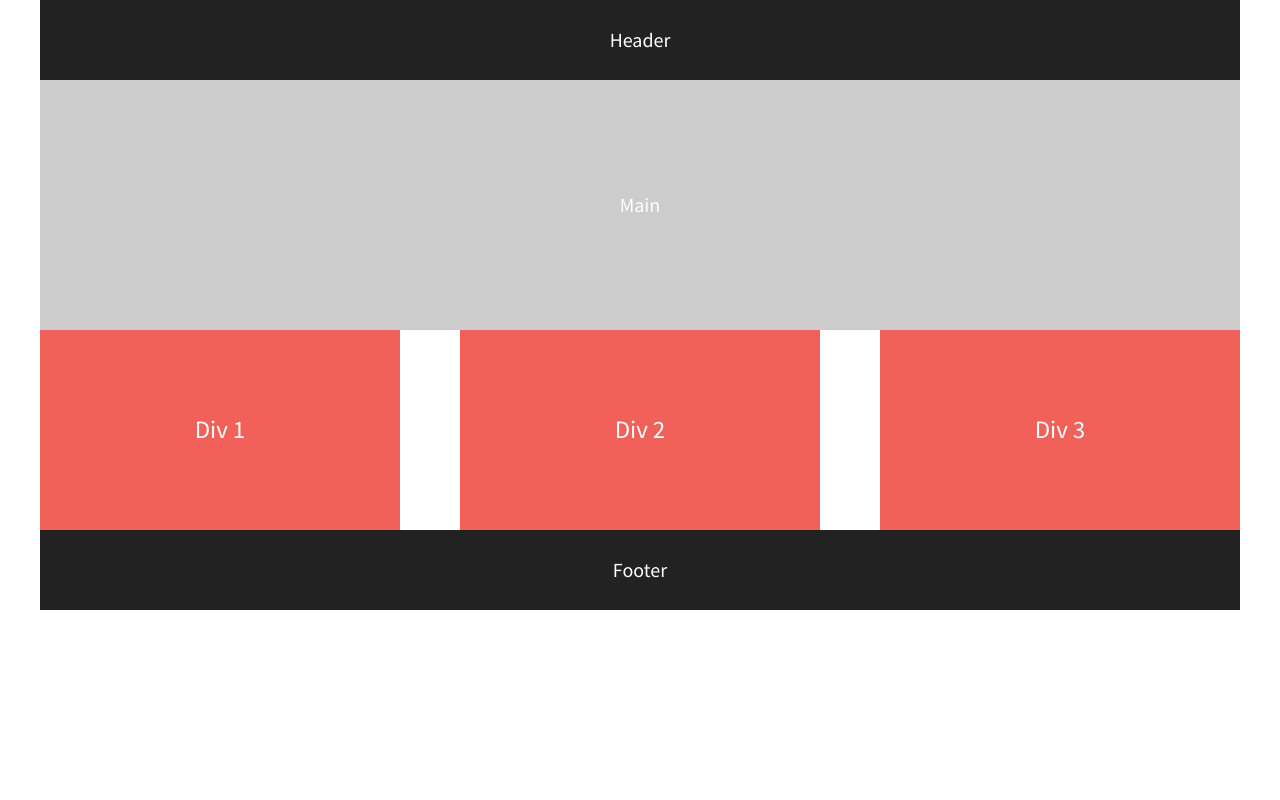
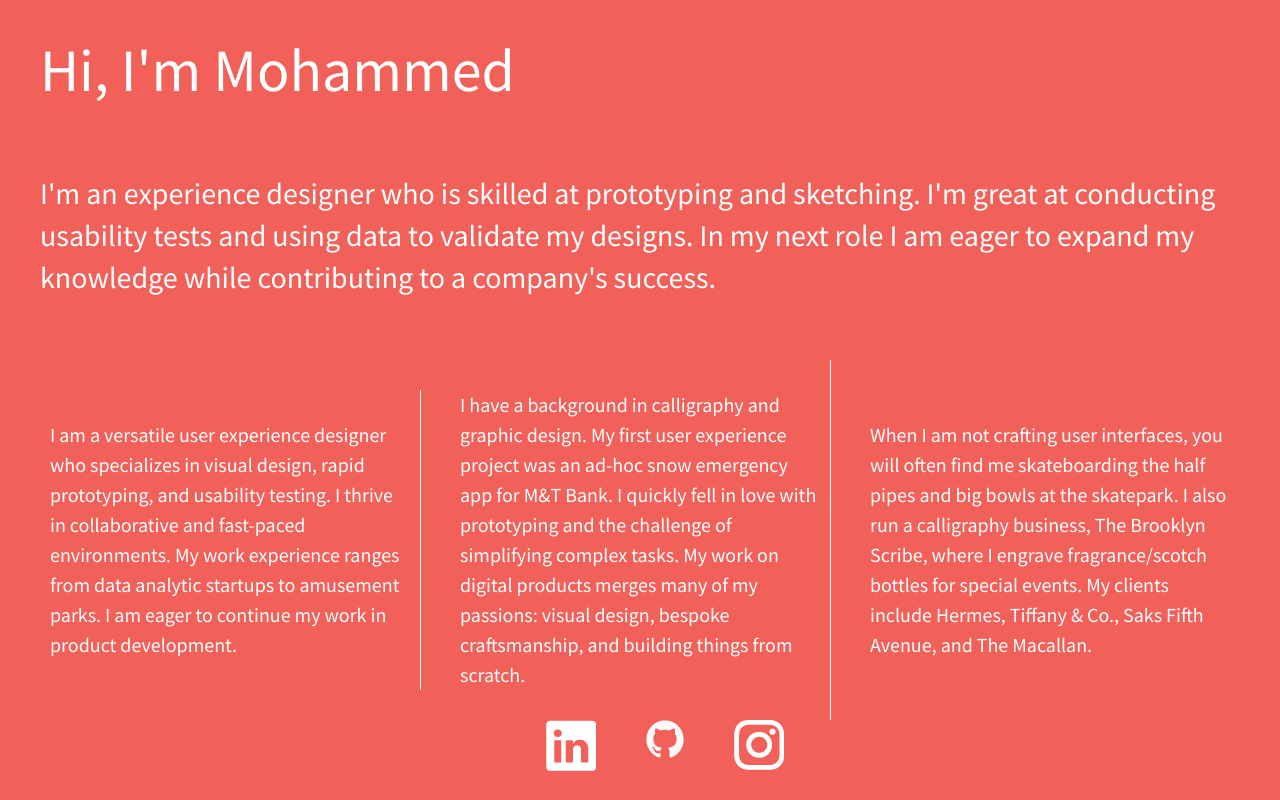
Before and after one commit to mohammedhdesign/flexbox-web-layout, a plain HTML site: page index.html in a window 1280 px wide. Drawn offline with nearby package versions, Linux system fonts and the light colour scheme.

Commit message:
added text and basic css

```diff
--- a/css/main.css
+++ b/css/main.css
@@ -96,40 +96,58 @@ textarea {
    ========================================================================== */
 
 html {
-  background-color: #fff;
   height: 100%;
   width: 100%;
 }
-
 body {
   font-family: 'Source Sans Pro', sans-serif;
   padding: 0 2em;
   font-size: 1.25em;
-  height: 100%;
+  /* height: fit-content; */
+  background-color: #f16059;
   color: #fff;
-}
+    }
 
-header,
-footer {
-  background-color: #222;
+  .flex-container {
+      /*set display to flex and vertically & horizontally align by setting justify-content and align-items to center, and set flex-flow to row wrap*/
+      display: flex;
+      justify-content: space-between;
+      align-items: center;
+      flex-flow: wrap;
+
+    }
+/*--------------- Header Style ----------*/
+
+header {
+  font-size: 3em;
+  display: flex;
+  justify-content: flex-start;
+  align-items: center;
+  margin-top: 30px;
   height: 80px;
   width: 100%;
 }
 
-main {
-  background-color: #ccc;
-  height: 250px;
-  width: 100%;
-}
 
-header,
-footer,
+/*--------------- Main Section Style ----------*/
+
 main {
   /*set display to flex and vertically & horizontally align by setting justify-content and align-items to center*/
   display: flex;
   justify-content: center;
   align-items: center;
 }
+
+
+main {
+  height: 250px;
+  width: 100%;
+  font-size: 1.5em;
+    }
+
+
+/*--------------- 3 column Grid Style ----------*/
+
 
 #div-1,
 #div-2,
@@ -139,37 +157,42 @@ main {
   align-items: center;
   color: #fff;
   line-height: 1.5em;
-  font-size: 1.25em;
-}
 
-.wrapper span {
-  font-family: 'Lora', sans-serif;
-  font-size: 1.3em;
-}
+  }
 
-.flex-container {
-  /*set display to flex and vertically & horizontally align by setting justify-content and align-items to center, and set flex-flow to row wrap*/
-  display: flex;
-  justify-content: space-between;
-  align-items: center;
-  flex-flow: wrap;
-
+#div-1, #div-2 {
+  border-right: 1px solid #fff;
 }
 
 .flex-items {
   /*set display to flex and vertically & horizontally align by setting justify-content and align-items to center*/
   color: #fff;
   line-height: 1.5em;
-  font-size: 1.6em;
-  background-color: #f16059;
+  font-size: 1em;
   width: 30%;
-  height: 200px;
+  height: auto;
   display: flex;
   justify-content: center;
   align-items: center;
+  padding: 10px 10px;
 
 }
 
+
+/*--------------- Footer Style ----------*/
+
+footer {
+  display: flex;
+  justify-content: center;
+  height: 80px;
+  width: 100%;
+
+}
+
+.linkedin-icon, .git-icon, .instagram-icon {
+  display: flex;
+  margin-left: 50px;
+}
 /* ==========================================================================
    Helper classes
    ========================================================================== */
--- a/index.html
+++ b/index.html
@@ -22,18 +22,34 @@
 
         <!-- Add your site or application content here -->
         <section class="flex-container">
-            <header>Header</header>
-            <main>Main</main>
+            <header>Hi, I'm Mohammed</header>
+            <main>
+              <p>I'm an experience designer who is skilled at prototyping and sketching. I'm great at conducting usability tests and using data to validate my designs. In my next role I am eager to expand my knowledge while contributing to a company's success.
+              </p>
+            </main>
             <div id="div-1" class="flex-items">
-                Div 1
+                <p>I am a versatile user experience designer who specializes in visual design, rapid prototyping, and usability testing. I thrive in collaborative and fast-paced environments. My work experience ranges from data analytic startups to amusement parks. I am eager to continue my work in product development.
+                </p>
             </div>
             <div id="div-2" class="flex-items">
-                Div 2
+              <p> I have a background in calligraphy and graphic design. My first user experience project was an ad-hoc snow emergency app for M&T Bank. I quickly fell in love with prototyping and the challenge of simplifying complex tasks. My work on digital products merges many of my passions: visual design, bespoke craftsmanship, and building things from scratch.
+              </p>
             </div>
             <div id="div-3" class="flex-items">
-                Div 3
+              <p>When I am not crafting user interfaces, you will often find me skateboarding the half pipes and big bowls at the skatepark. I also run a calligraphy business, The Brooklyn Scribe, where I engrave fragrance/scotch bottles for special events. My clients include Hermes, Tiffany & Co., Saks Fifth Avenue, and The Macallan.
+              </p>
             </div>
-            <footer>Footer</footer>
+            <footer>
+                <div class="linkedin-icon">
+                  <a href="#"><img src="img/index.png" alt="linkedin"></a>
+                </div>
+                <div class="git-icon">
+                  <a href=""><img src="img/git.png" alt="git"></a>
+                </div>
+                <div class="instagram-icon">
+                  <a><img src="img/instagram.png" alt="instragram"></a>
+                </div>
+            </footer>
         </section>
 
         <script src="https://ajax.googleapis.com/ajax/libs/jquery/1.11.3/jquery.min.js"></script>
```
Also changed, not shown: img/git.png (added), img/index.png (added), img/instagram.png (added).
